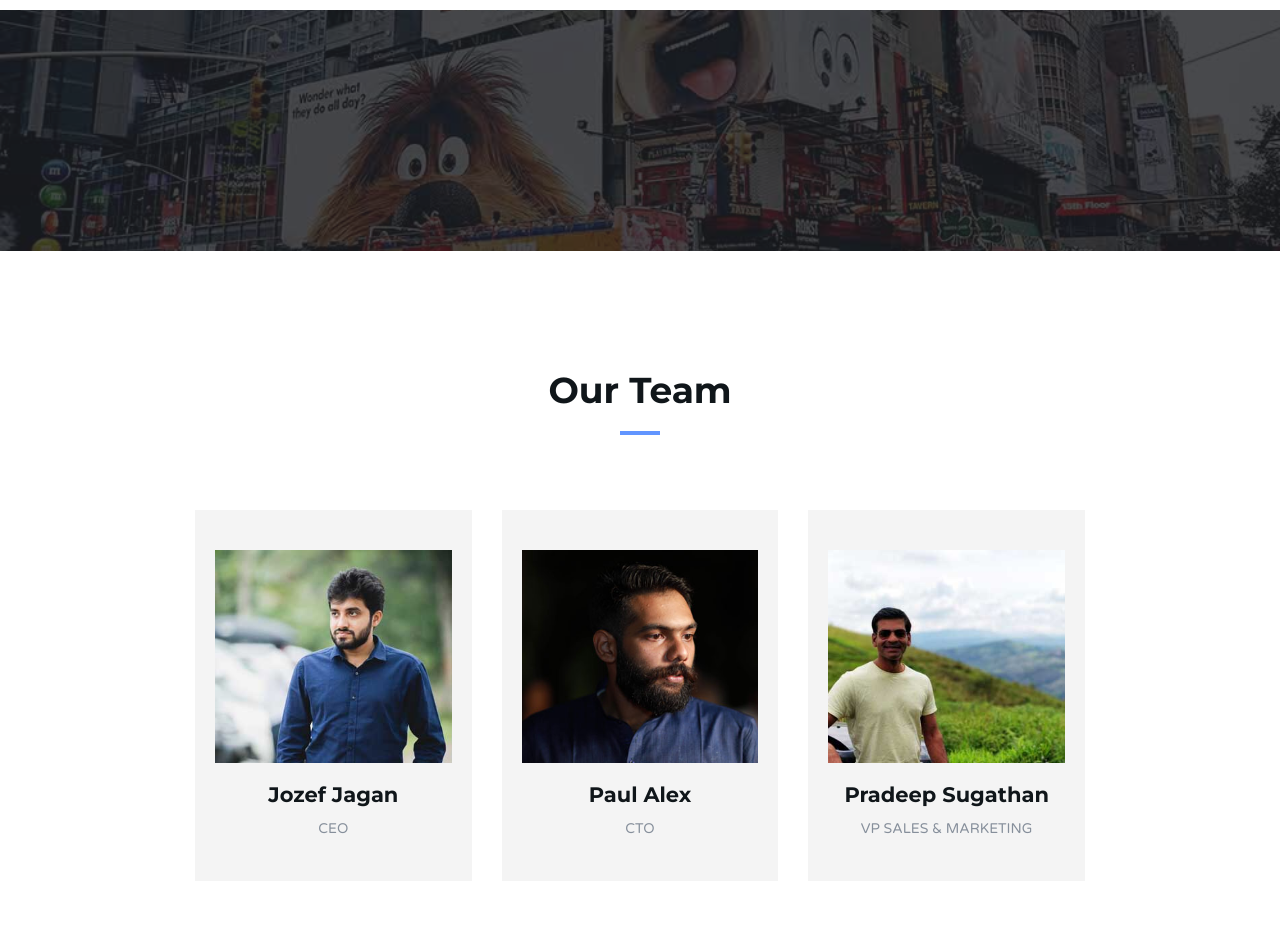
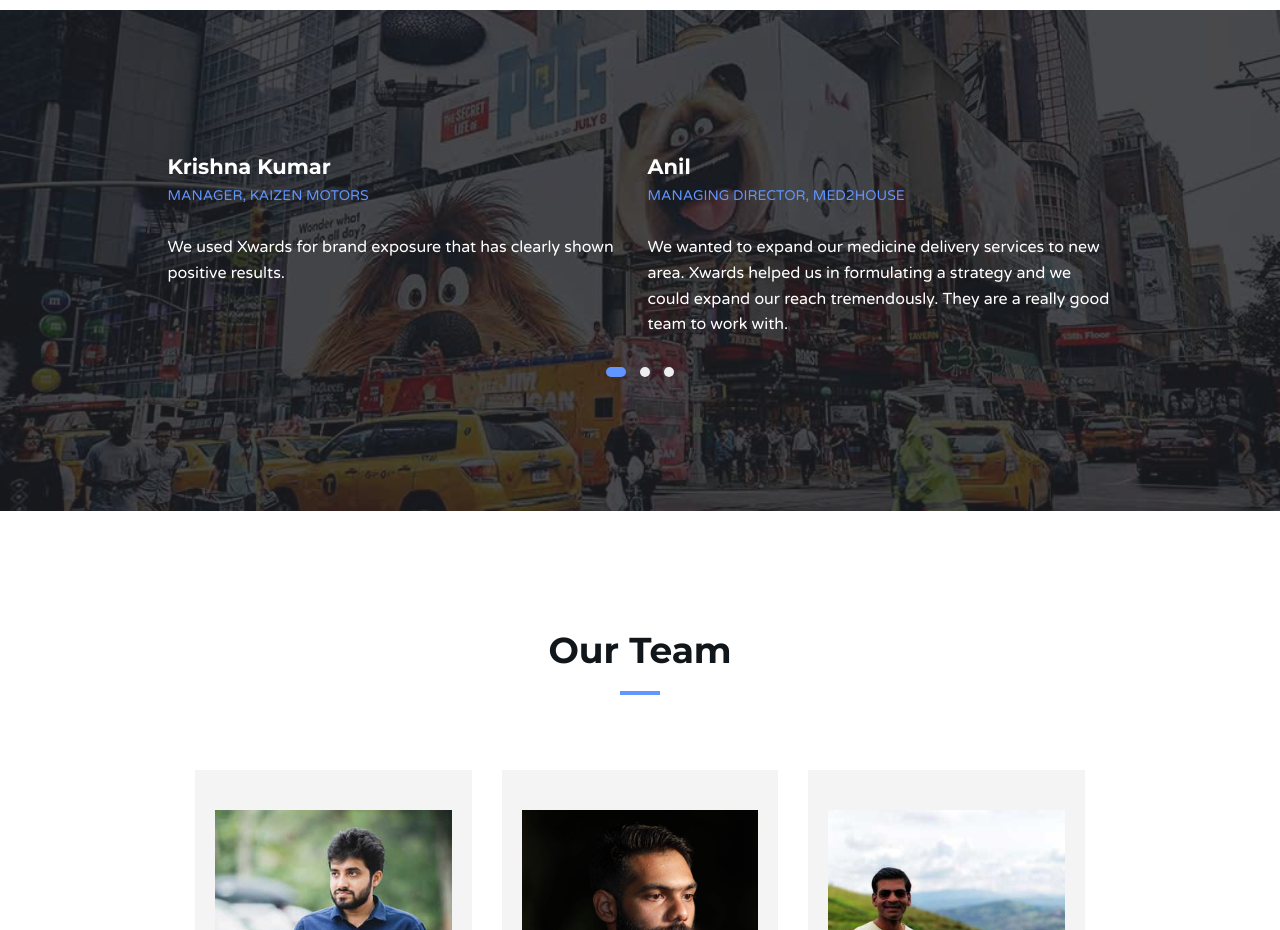
Before and after one commit to josephv7/xwards_site, a plain HTML site: page public/index.html in a window 1280 px wide. Shown: the part 3660-4590 px from the top of the page. Drawn offline with nearby package versions, Linux system fonts and the light colour scheme.

Commit message:
testimonial slider error resolved

```diff
--- a/public/js/main.js
+++ b/public/js/main.js
@@ -88,16 +88,36 @@
 
 	///////////////////////////
 	// Owl Carousel
-	$('#about-slider').owlCarousel({
-		items:1,
+
+
+	$('#testimonial-slider').owlCarousel({
 		loop:true,
 		margin:15,
-		nav: true,
-		navText : ['<i class="fa fa-angle-left"></i>','<i class="fa fa-angle-right"></i>'],
 		dots : true,
+		nav: false,
 		autoplay : true,
-		animateOut: 'fadeOut'
+		responsive:{
+			0: {
+				items:1
+			},
+			992:{
+				items:2
+			}
+		}
 	});
+
+
+	// TODO commented to resolve owl carousel error
+	// $('#about-slider').owlCarousel({
+	// 	items:1,
+	// 	loop:true,
+	// 	margin:15,
+	// 	nav: true,
+	// 	navText : ['<i class="fa fa-angle-left"></i>','<i class="fa fa-angle-right"></i>'],
+	// 	dots : true,
+	// 	autoplay : true,
+	// 	animateOut: 'fadeOut'
+	// });
 
 	$('#about-slider2').owlCarousel({
 		items:1,
@@ -121,20 +141,6 @@
 		animateOut: 'fadeOut'
 	});
 
-	$('#testimonial-slider').owlCarousel({
-		loop:true,
-		margin:15,
-		dots : true,
-		nav: false,
-		autoplay : true,
-		responsive:{
-			0: {
-				items:1
-			},
-			992:{
-				items:2
-			}
-		}
-	});
+
 
 })(jQuery);
```
Also changed, not shown: public/index.html (+1 -0 lines).
